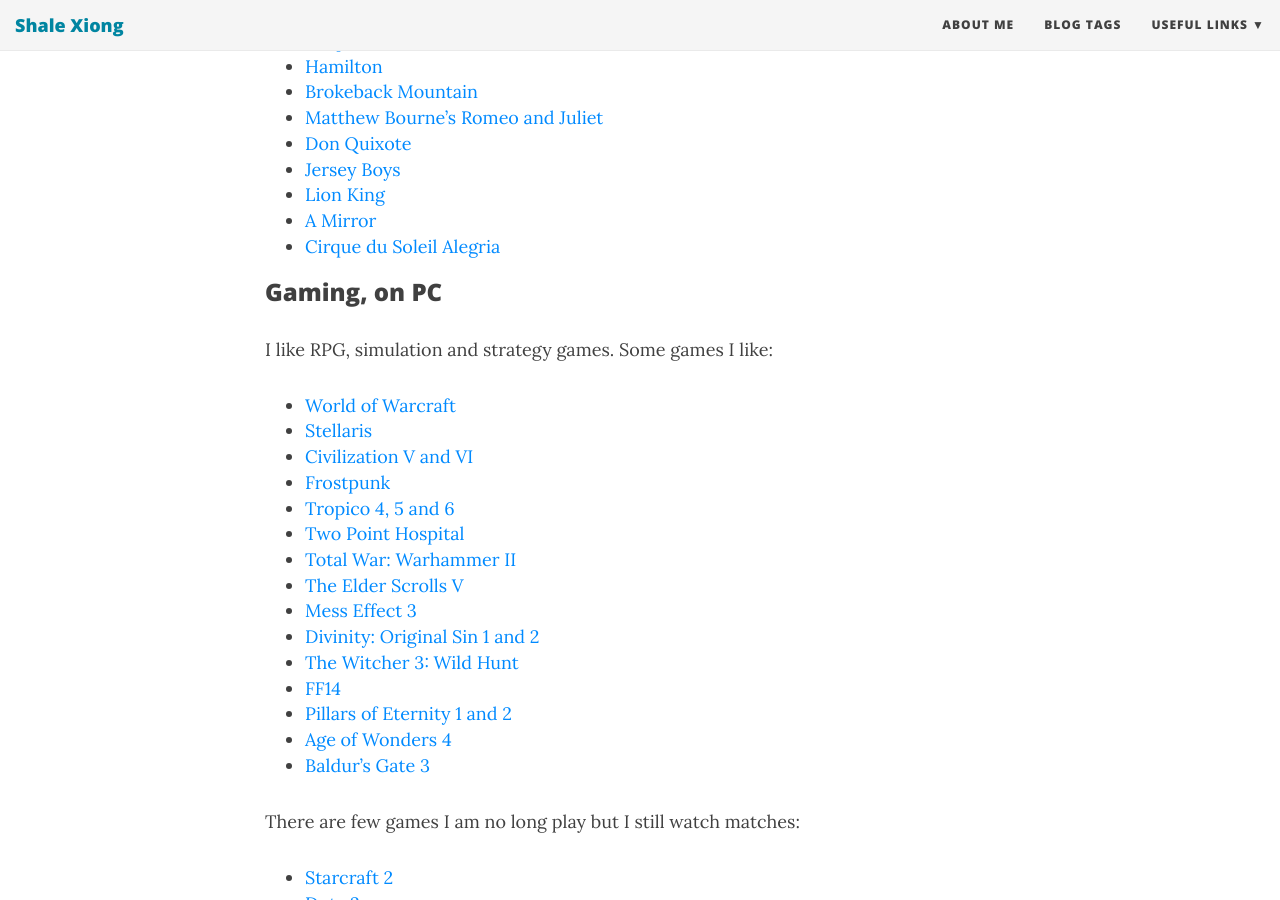
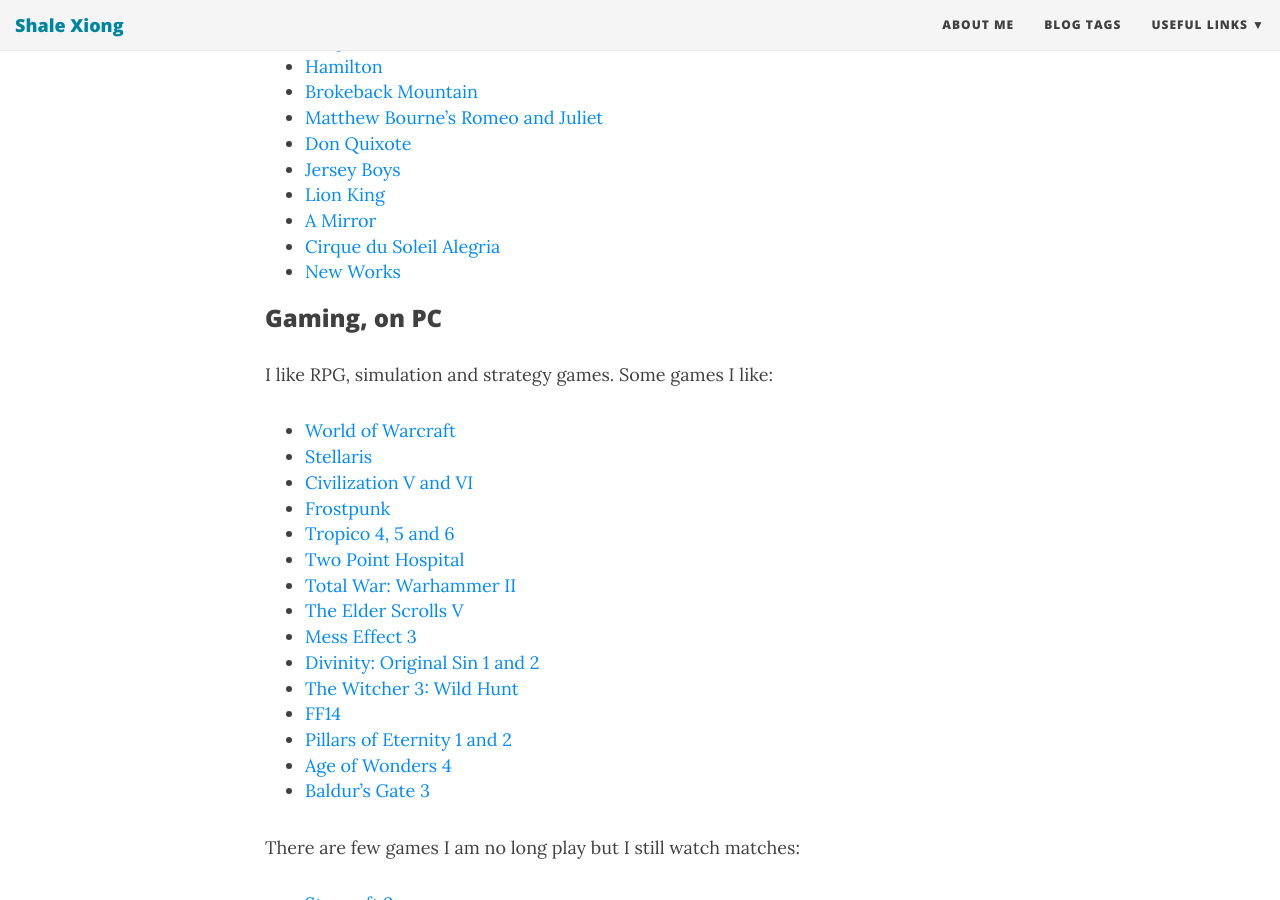
Before and after one commit to ShaleXIONG/shalexiong.github.io, a Jekyll site: the page built from aboutme.md, in a window 1280 px wide and 900 px high, scrolled down 1869 px. Built offline with Jekyll 4.4.1, drawn with Linux system fonts in a browser that asks for light colours; nearby versions of some CDN libraries.

Commit message:
update about me

```diff
--- a/aboutme.md
+++ b/aboutme.md
@@ -59,6 +59,7 @@
 * [Lion King][44]
 * [A Mirror][45]
 * [Cirque du Soleil Alegria][46]
+* [New Works][47]
 
 ### Gaming, on PC ###
 
@@ -150,3 +151,4 @@
 [44]:https://www.thelionking.co.uk/
 [45]:https://almeida.co.uk/whats-on/a-mirror-west-end/
 [46]:https://www.cirquedusoleil.com/alegria
+[47]:https://www.roh.org.uk/tickets-and-events/new-works-festival-of-new-choreography-details#about
```
